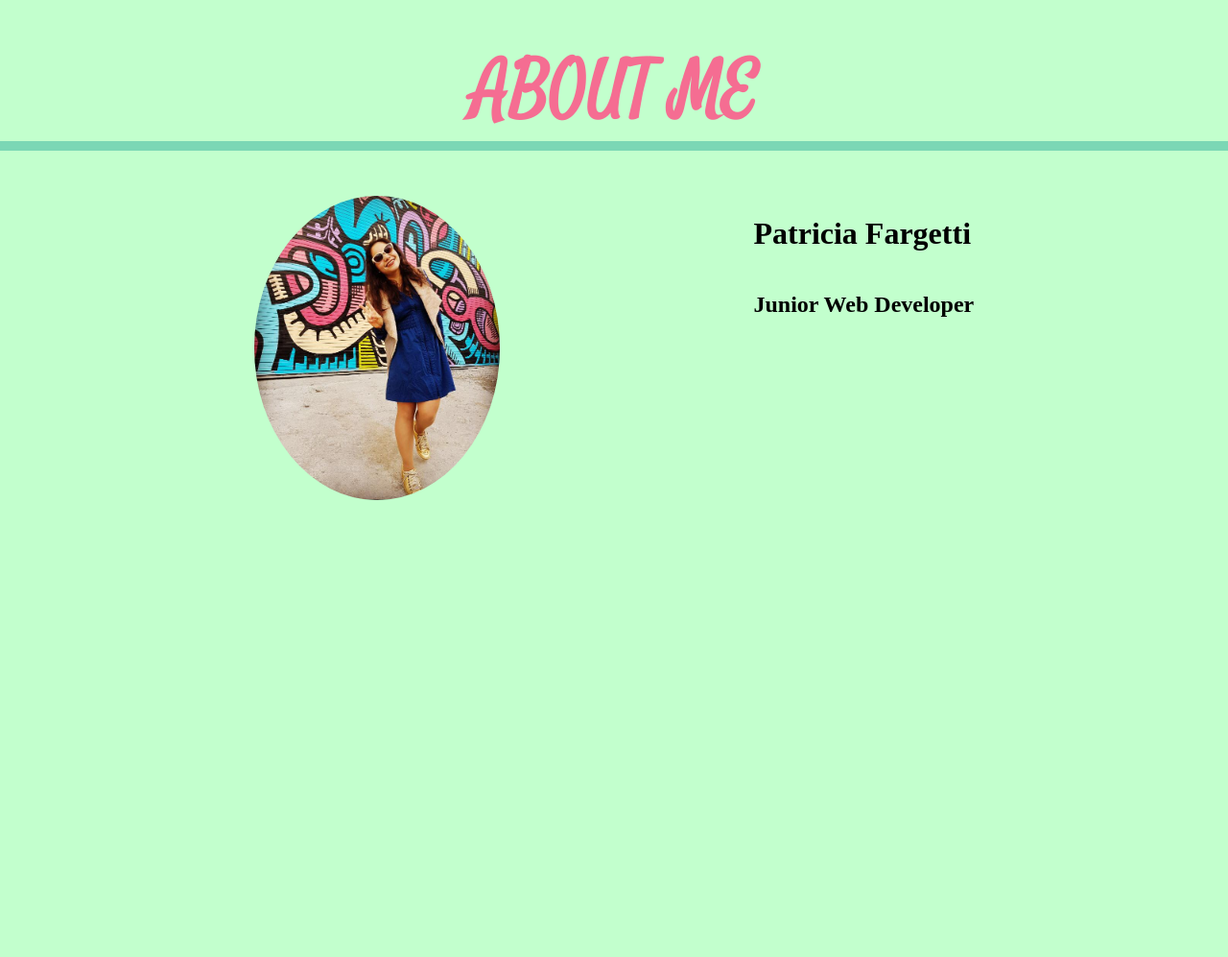
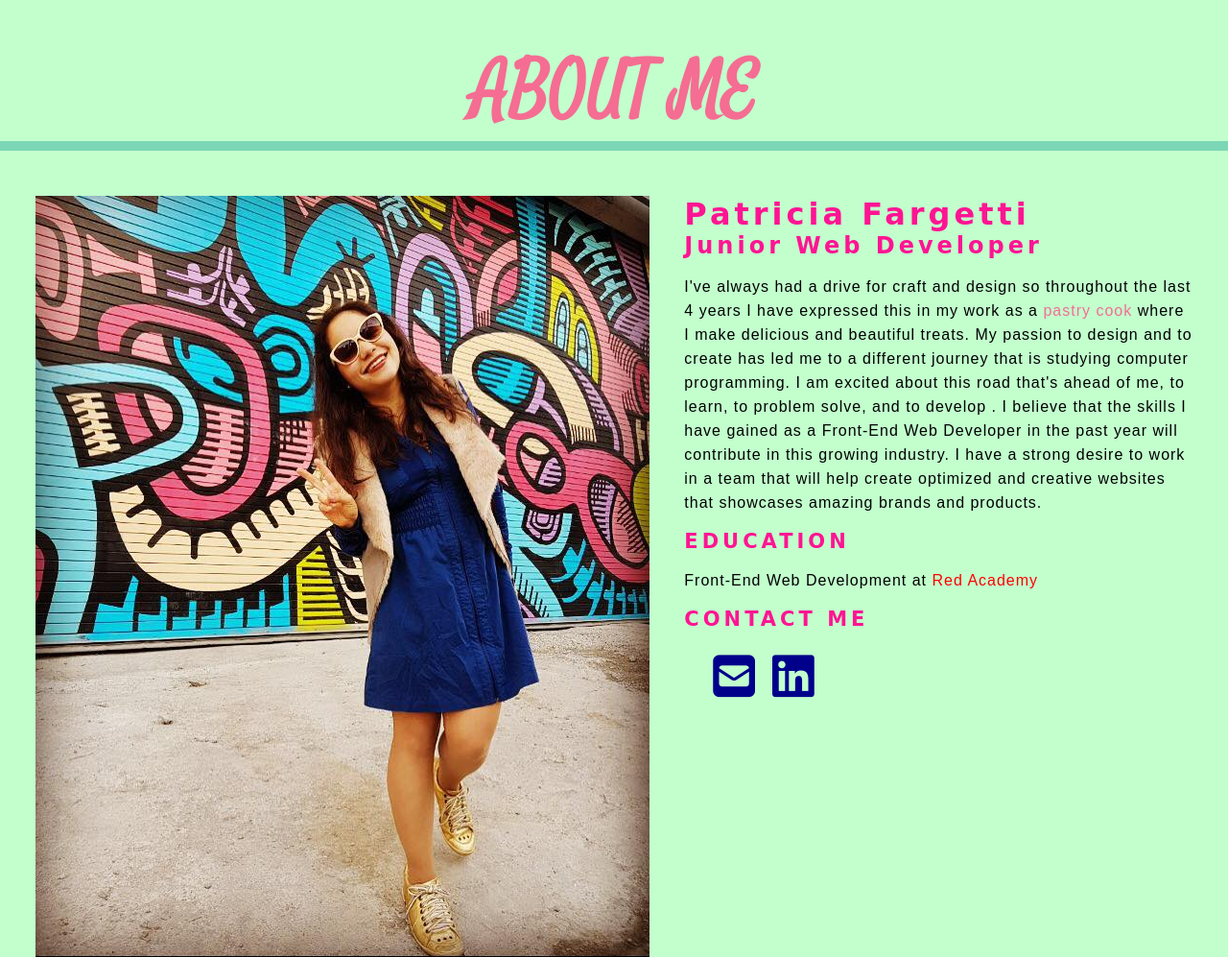
Before and after one commit to Patricia-Fargetti/Patricia-Fargetti-Portfolio, a plain HTML site: page aboutme.html in a window 1280 px wide. Shown: the whole page at 96% size. Before the commit the page ends 800 px from the top, so only its background shows below. Drawn offline with Linux system fonts and the light colour scheme.

Commit message:
about me page

```diff
--- a/aboutme.html
+++ b/aboutme.html
@@ -19,6 +19,22 @@
 	<div class="personalinfo">
 <h1> Patricia Fargetti</h1>
 <h2> Junior Web Developer </h2>
+
+	<p> I've always had a drive for craft and design so throughout the last 4 years I have expressed this in my work as a <spam class="underline"> pastry cook</spam> where I make delicious and beautiful treats.
+My passion to design and to create has led me to a different journey that is studying computer programming. I am excited about this road that's ahead of me, to learn, to problem solve, and to develop . I believe that the skills I have gained as a Front-End Web Developer in the past year will contribute in this growing industry. I have a strong desire to work in a team that will help create optimized and creative websites that showcases amazing brands and products.
+</p>
+<h3> EDUCATION </h3>
+<p> Front-End Web Development at <spam class="red-academy"> Red Academy</spam> </p>
+
+<h4> CONTACT ME </h4>
+<div class="contact">
+<a class="email" href="mailto:pat.fargetti@gmail.com">
+ <i class="fas fa-envelope-square"></i>
+</a>
+<a class="linkedin" href="https://www.linkedin.com/in/patricia-fargetti/">
+	<i class="fab fa-linkedin"></i>
+</a>
+</div>
 </div>
 </div>
 
--- a/style.css
+++ b/style.css
@@ -121,9 +121,11 @@ background-color: #212121;
     object-fit: contain;
 
 }
-.profile{
-	border-radius:50%;
-	width: 20%;
+.personalinfo h1,h2,h3,h4{
+	    font-family: cursive;
+    color: deeppink;
+    margin: 0;
+        letter-spacing: 4px;
 
 }
 .abouttitle{
@@ -143,3 +145,38 @@ background-color: #212121;
 	display: flex;
     flex-direction: column;
 }
+.underline{
+	color: #f56d92;
+}
+.personalinfo p {
+	 font-family: sans-serif;
+	    width: 530px;
+	    letter-spacing: 1px;
+	    line-height: 25px;
+}
+.personalinfo h3,h4{
+font-size: 21px;
+}
+.red-academy{
+	color: red;
+}
+.email{
+	    text-decoration: none;
+    color: black;
+    margin-top:20px;
+    font-family: sans-serif;
+     letter-spacing: 1px;
+         margin-top: 0;
+}
+.fa-envelope-square , .fa-linkedin{
+	font-weight: 900;
+    font-size: 50px;
+    color: darkblue;
+    margin-right:17px;
+}
+.contact{
+    display: flex;
+    margin-top: 22px;
+    justify-content: flex-start;
+    margin-left: 30px;
+}
```
